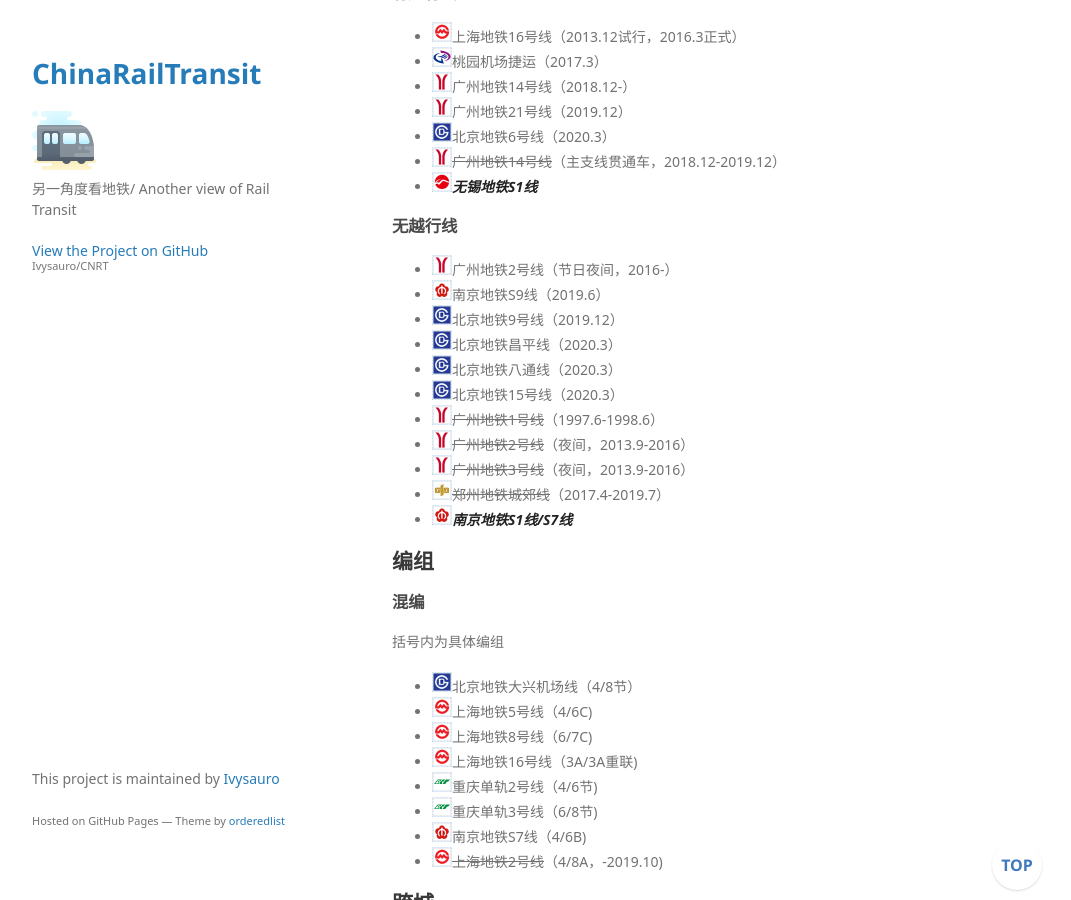
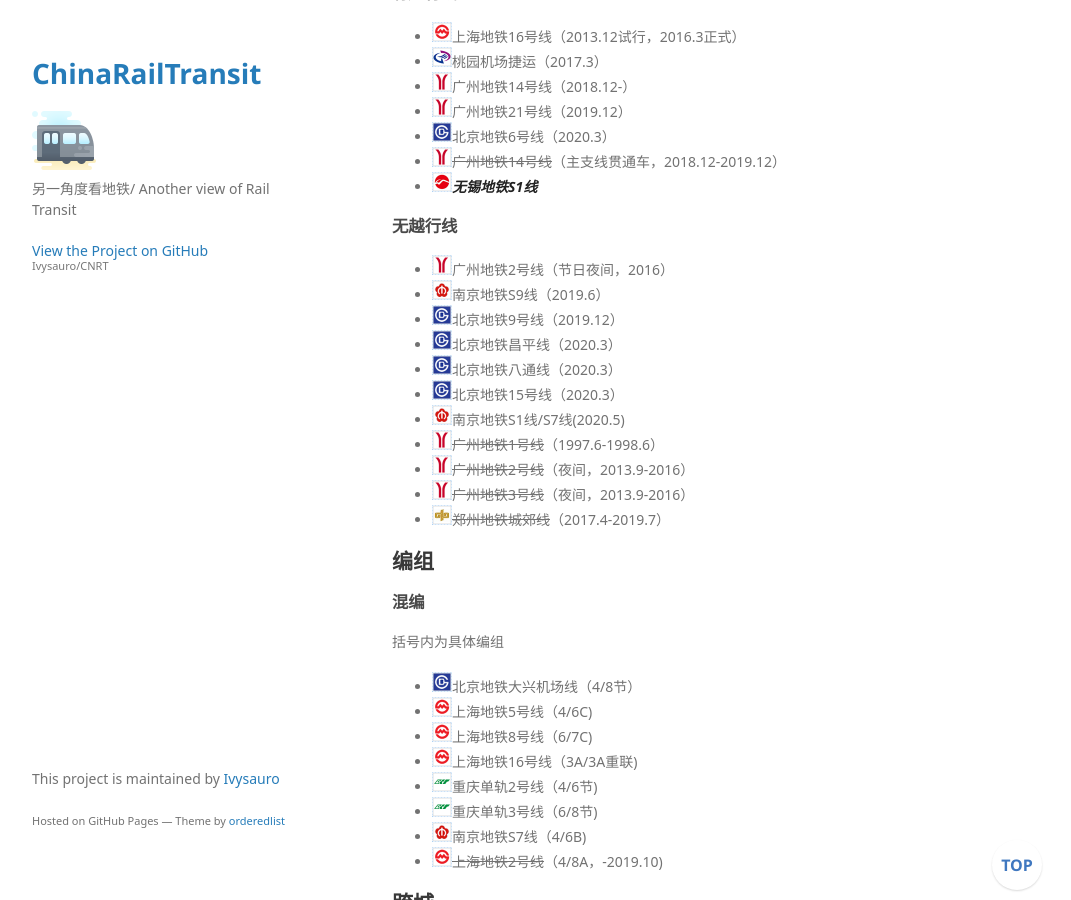
Before and after one commit to Ivysauro/CNRT, a Jekyll site: the page built from data/Special Operations.md, in a window 1280 px wide and 900 px high, scrolled down 946 px. Shown: the whole window, without its empty margins (178-1249 px from the left). Built offline with Jekyll 4.4.1, drawn with Linux system fonts in a browser that asks for light colours; some web fonts are replaced; our own code applies the rules of GitHub Pages for plain Markdown files; a script that is not in the unit is left out.

Commit message:
🍊更新南京数据

```diff
--- a/data/Special Operations.md
+++ b/data/Special Operations.md
@@ -44,17 +44,17 @@
 - <img src="https://raw.githubusercontent.com/Ivysauro/CNRT/master/images/city/wx.gif" width="20" hegiht="20"/>***无锡地铁S1线***
 
 ### 无越行线
-- <img src="https://raw.githubusercontent.com/Ivysauro/CNRT/master/images/city/gz.gif" width="20" hegiht="20"/>广州地铁2号线（节日夜间，2016-）
+- <img src="https://raw.githubusercontent.com/Ivysauro/CNRT/master/images/city/gz.gif" width="20" hegiht="20"/>广州地铁2号线（节日夜间，2016）
 - <img src="https://raw.githubusercontent.com/Ivysauro/CNRT/master/images/city/nj.gif" width="20" hegiht="20"/>南京地铁S9线（2019.6）
 - <img src="https://raw.githubusercontent.com/Ivysauro/CNRT/master/images/city/bj.gif" width="20" hegiht="20"/>北京地铁9号线（2019.12）
 - <img src="https://raw.githubusercontent.com/Ivysauro/CNRT/master/images/city/bj.gif" width="20" hegiht="20"/>北京地铁昌平线（2020.3）
 - <img src="https://raw.githubusercontent.com/Ivysauro/CNRT/master/images/city/bj.gif" width="20" hegiht="20"/>北京地铁八通线（2020.3）
 - <img src="https://raw.githubusercontent.com/Ivysauro/CNRT/master/images/city/bj.gif" width="20" hegiht="20"/>北京地铁15号线（2020.3）
+- <img src="https://raw.githubusercontent.com/Ivysauro/CNRT/master/images/city/nj.gif" width="20" hegiht="20"/>南京地铁S1线/S7线(2020.5)
 - <img src="https://raw.githubusercontent.com/Ivysauro/CNRT/master/images/city/gz.gif" width="20" hegiht="20"/>~~广州地铁1号线~~（1997.6-1998.6）
 - <img src="https://raw.githubusercontent.com/Ivysauro/CNRT/master/images/city/gz.gif" width="20" hegiht="20"/>~~广州地铁2号线~~（夜间，2013.9-2016）
 - <img src="https://raw.githubusercontent.com/Ivysauro/CNRT/master/images/city/gz.gif" width="20" hegiht="20"/>~~广州地铁3号线~~（夜间，2013.9-2016）
 - <img src="https://raw.githubusercontent.com/Ivysauro/CNRT/master/images/city/zz.gif" width="20" hegiht="20"/>~~郑州地铁城郊线~~（2017.4-2019.7）
-- <img src="https://raw.githubusercontent.com/Ivysauro/CNRT/master/images/city/nj.gif" width="20" hegiht="20"/>***南京地铁S1线/S7线***
 
 ## 编组
 ### 混编
```
